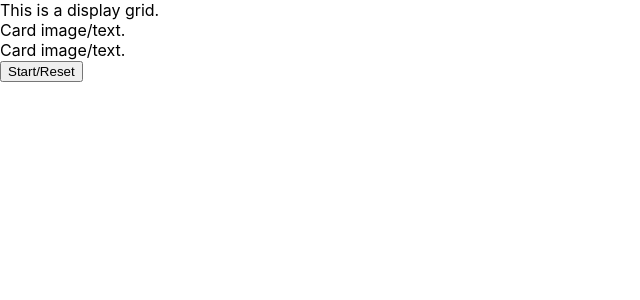
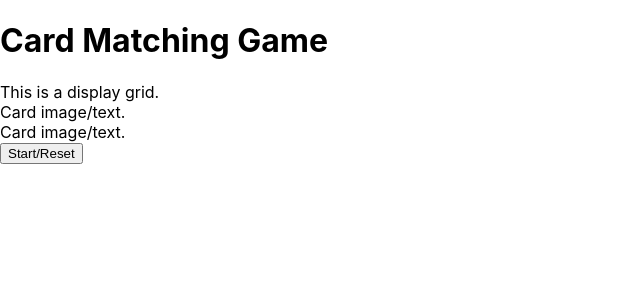
Before and after one commit to denibulkashvili/card-matching-game, a React (Create React App) app in the folder card-matching-game/: page / in a window 1280 px wide. Shown: the top 300 px of the page, without its empty margins (0-640 px from the left). Built offline with nearby package versions, Linux system fonts and the light colour scheme.

Commit message:
Set up enzyme and write a first test for App component

```diff
--- a/card-matching-game/src/App.js
+++ b/card-matching-game/src/App.js
@@ -7,6 +7,7 @@ class App extends Component {
   render() {
     return (
       <div className="App">
+        <h1 className='app-title'>Card Matching Game</h1>
         <DisplayGrid />
         <Button />
       </div>
```
Also changed, not shown: 1 other file (tests, documents, lock files or other folders).
